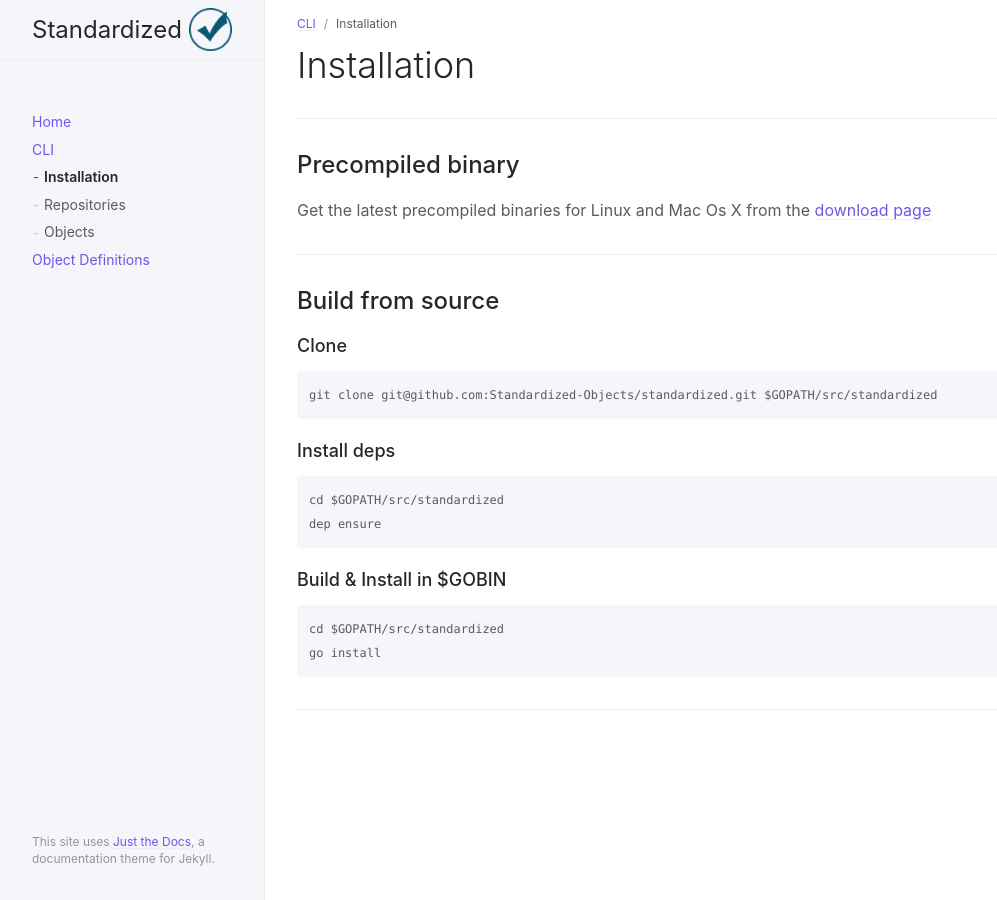
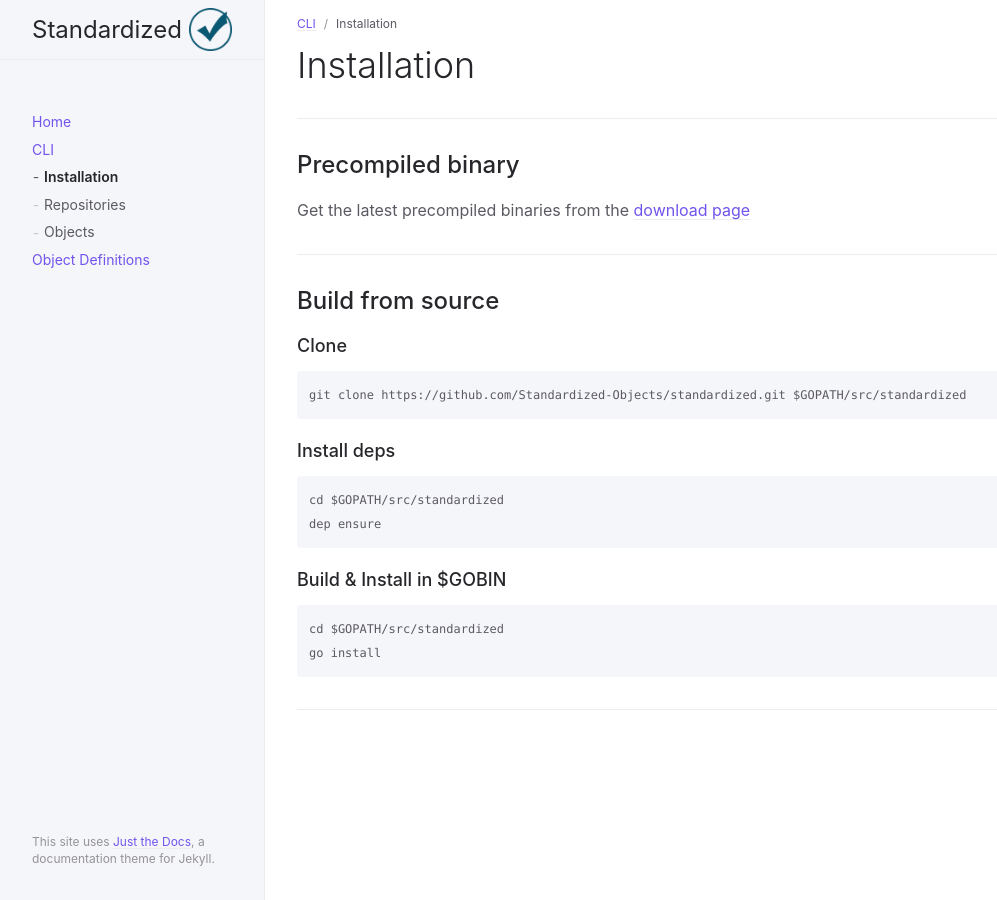
Before and after one commit to Standardized-Objects/Standardized-Objects.github.io, a Jekyll site: the page built from docs/cli/install.md, in a window 1280 px wide. Shown: the whole page, without its empty margins (107-1104 px from the left). Built offline with Jekyll 4.4.1, drawn with Linux system fonts in a browser that asks for light colours.

Commit message:
CLI options

```diff
--- a/docs/cli/install.md
+++ b/docs/cli/install.md
@@ -12,7 +12,7 @@ nav_order: 1
 
 ## Precompiled binary
 
-Get the latest precompiled binaries for Linux and Mac Os X from the [download page](https://github.com/Standardized-Objects/standardized/releases)
+Get the latest precompiled binaries from the [download page](https://github.com/Standardized-Objects/standardized/releases)
 
 ---
 
@@ -20,7 +20,7 @@ Get the latest precompiled binaries for Linux and Mac Os X from the [download pa
 
 ### Clone
 
-    git clone git@github.com:Standardized-Objects/standardized.git $GOPATH/src/standardized
+    git clone https://github.com/Standardized-Objects/standardized.git $GOPATH/src/standardized
 
 ### Install deps
 
```
